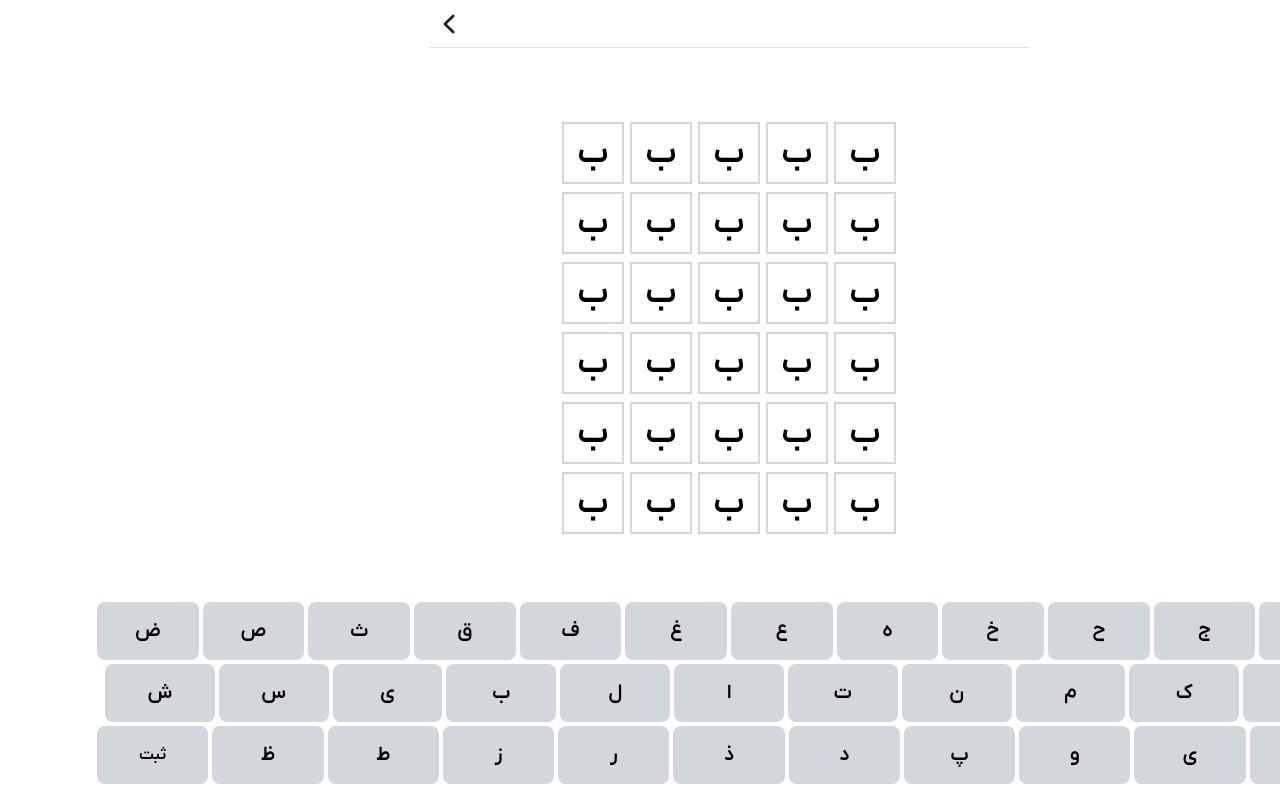
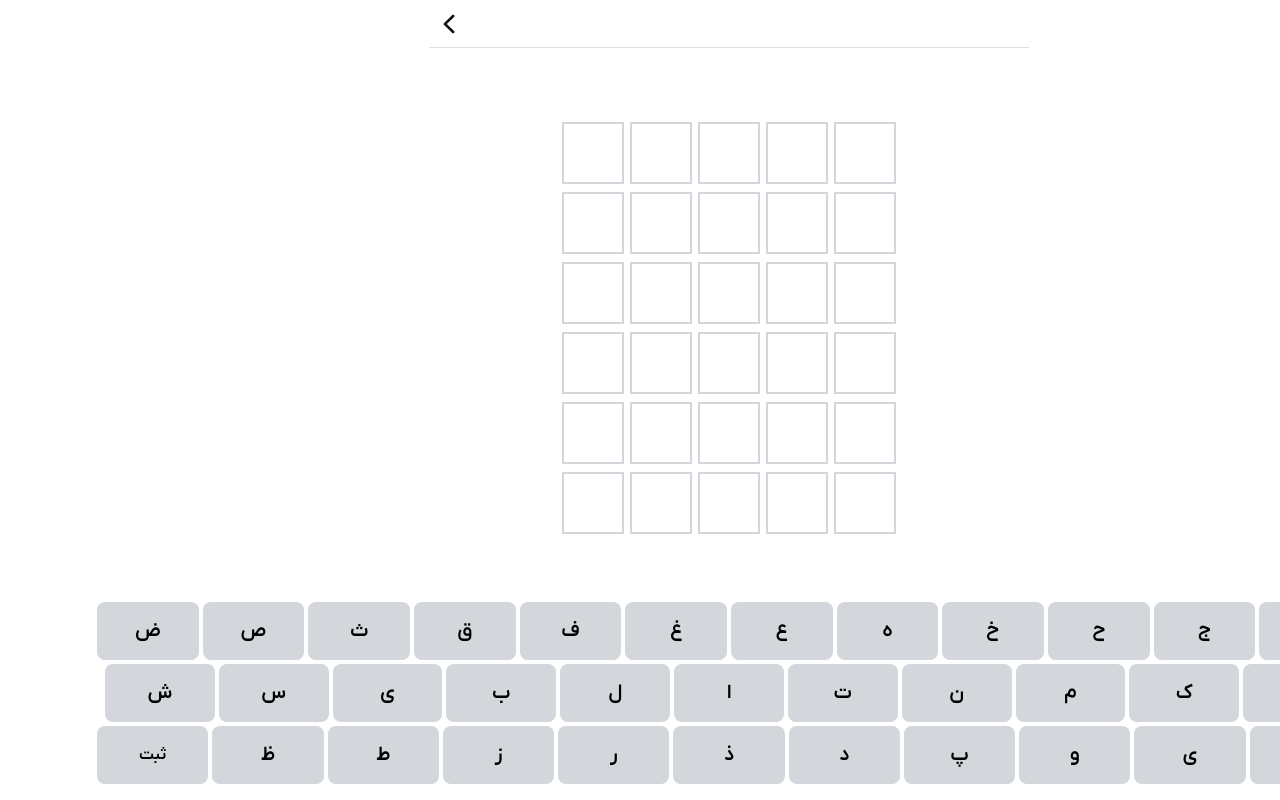
Before and after one commit to lmohade3l/mindoo, a Next.js app: page /games/chi-vazhe in a window 1280 px wide. Both pictures are taken after a click on the button "شروع بازی". Built offline with nearby package versions, Linux system fonts and the light colour scheme.

Commit message:
feat: add keyboard's alphabet-keypress functionality

```diff
--- a/components/games/ChiVazheGame.tsx
+++ b/components/games/ChiVazheGame.tsx
@@ -1,12 +1,35 @@
+"use client";
+
 import Image from "next/image";
 import LeftChevron from "@/assets/icons/left-chevron.svg"
 import { useRouter } from "next/navigation";
-import InputBox from "../ui/InputBox";
 import Word from "../ui/Word";
 import Keyboard from "../ui/Keyboard";
+import { useState } from "react";
+import { StatusTypes } from "@/data/types/chi-vazhe";
 
 export default function ChiVazheGame() {
     const router = useRouter();
+    const [guessNumber, setGuessNumber] = useState(0);
+    const [guesses, setGuesses] = useState(() => {
+        const initialGuesses : Record<number, { status: StatusTypes; value: string }[]> = {};
+        for (let i = 0; i < 6; i++) {
+            initialGuesses[i] = Array(5).fill({ status: 'empty', value: '' });
+        }
+        return initialGuesses;
+    });
+
+    const handleKeyPress = (key : string) => {
+        // submit
+
+        // backspace
+
+        // add letter
+        let newGuesses = { ...guesses };
+        let emptyIndex = newGuesses[guessNumber].findIndex(letter => letter.status === 'empty');
+        newGuesses[guessNumber][emptyIndex] = { status: 'filled', value: key };
+        setGuesses(newGuesses);
+    }
 
     return (
         <div className="w-full min-h-screen flex flex-col bg-[white] text-[black]">
@@ -26,15 +49,13 @@ export default function ChiVazheGame() {
                     {/* grid */}
                     <div className="flex flex-col gap-2">
                         {[...Array(6)].map((_, index) => (
-                            <Word />
+                            <Word key={index} value={guesses[index]} />
                         ))}
                     </div>
                 </div>
 
                 {/* keyboard */}
-                {/* <div> */}
-                <Keyboard />
-                {/* </div> */}
+                <Keyboard onKeyPress={handleKeyPress} />
             </div>
         </div>
     );
--- a/components/ui/InputBox.tsx
+++ b/components/ui/InputBox.tsx
@@ -1,4 +1,4 @@
-export default function InputBox({ value='ب', onSubmit }: { value?: string; onSubmit?: (value: string) => void }) {
+export default function InputBox({ value='', status='empty' }: { value?: string; status?: string; }) {
     return (
         <div
             className="w-[62px] h-[62px] p-2 border border-2 border-[#D3D6DA] focus:outline-none focus:cursor-none flex items-center justify-center text-[34px] font-[600] text-[black] bg-[white]"
--- a/components/ui/Keyboard.tsx
+++ b/components/ui/Keyboard.tsx
@@ -1,13 +1,13 @@
 import BackSpace from "@/assets/icons/backspace.svg"
 import Image from "next/image";
 
-export default function Keyboard() {
+export default function Keyboard({onKeyPress} : {onKeyPress: (key: string) => void}) {
     return (
         <div className="flex flex-col gap-1 w-[100vw]">
             {/* first row */}
             <div className="grid grid-cols-12 justify-center gap-1 px-2">
                 {["ض", "ص", "ث", "ق", "ف", "غ", "ع", "ه", "خ", "ح", "ج", "چ"].reverse().map((key) => (
-                    <div style={{
+                    <div onClick={() => onKeyPress(key)} style={{
                         height: window?.innerWidth < 390 ? '48px' : '58px'
                     }} key={key} className=" h-[58px] bg-[#D3D6DA] rounded-[8px] flex items-center justify-center text-[20px] font-[600] text-[black] cursor-pointer">
                         {key}
@@ -16,9 +16,9 @@ export default function Keyboard() {
             </div>
 
             {/* second row */}
-            <div className="grid grid-cols-11 justify-center gap-1 px-4">
+            <div  className="grid grid-cols-11 justify-center gap-1 px-4">
                 {["ش", "س", "ی", "ب", "ل", "ا", "ت", "ن", "م", "ک", "گ"].reverse().map((key) => (
-                    <div style={{
+                    <div onClick={() => onKeyPress(key)} style={{
                         height: window?.innerWidth < 390 ? '48px' : '58px'
                     }} key={key} className=" h-[58px] bg-[#D3D6DA] rounded-[8px] flex items-center justify-center text-[20px] font-[600] text-[black] cursor-pointer">
                         {key}
@@ -28,19 +28,20 @@ export default function Keyboard() {
 
             {/* third row */}
             <div className="grid grid-cols-11 justify-center gap-1 px-2">
-                <div style={{
+                <div onClick={() => onKeyPress('backspace')} style={{
                     height: window?.innerWidth < 390 ? '48px' : '58px'
                 }} className="flex items-center justify-center bg-[#D3D6DA] rounded-[8px] h-[58px] cursor-pointer">
                     <Image src={BackSpace} alt="backspace" className="w-[20px] cursor-pointer" />
                 </div>
                 {["ظ", "ط", "ز", "ر", "ذ", "د", "پ", "و", "ی"].reverse().map((key) => (
-                    <div style={{
+                    <div onClick={() => onKeyPress(key)} style={{
                         height: window?.innerWidth < 390 ? '48px' : '58px'
                     }} key={key} className=" h-[58px] bg-[#D3D6DA] rounded-[8px] flex items-center justify-center text-[20px] font-[600] text-[black] cursor-pointer">
                         {key}
                     </div>
                 ))}
                 <div
+                    onClick={() => onKeyPress('enter')}
                     style={{
                         height: window?.innerWidth < 390 ? '48px' : '58px'
                     }}
--- a/components/ui/Word.tsx
+++ b/components/ui/Word.tsx
@@ -1,10 +1,10 @@
 import InputBox from "./InputBox";
 
-export default function Word({ value, onChange }: { value?: string; onChange?: (value: string) => void }) {
+export default function Word({ value }: { value?: { status: string; value: string }[]; }) {
     return (
         <div className="grid grid-cols-5 gap-[6px]">
             {[...Array(5)].map((_, index) => (
-                <InputBox />
+                <InputBox key={index} value={value ? value[index].value : ""} status={value ? value[index].status : "empty"} />
             ))}
         </div>
     );
--- /dev/null
+++ b/data/types/chi-vazhe.ts
@@ -0,0 +1 @@
+export type StatusTypes = 'empty' | 'filled' | 'correct' | 'misplaced' | 'incorrect';
```
